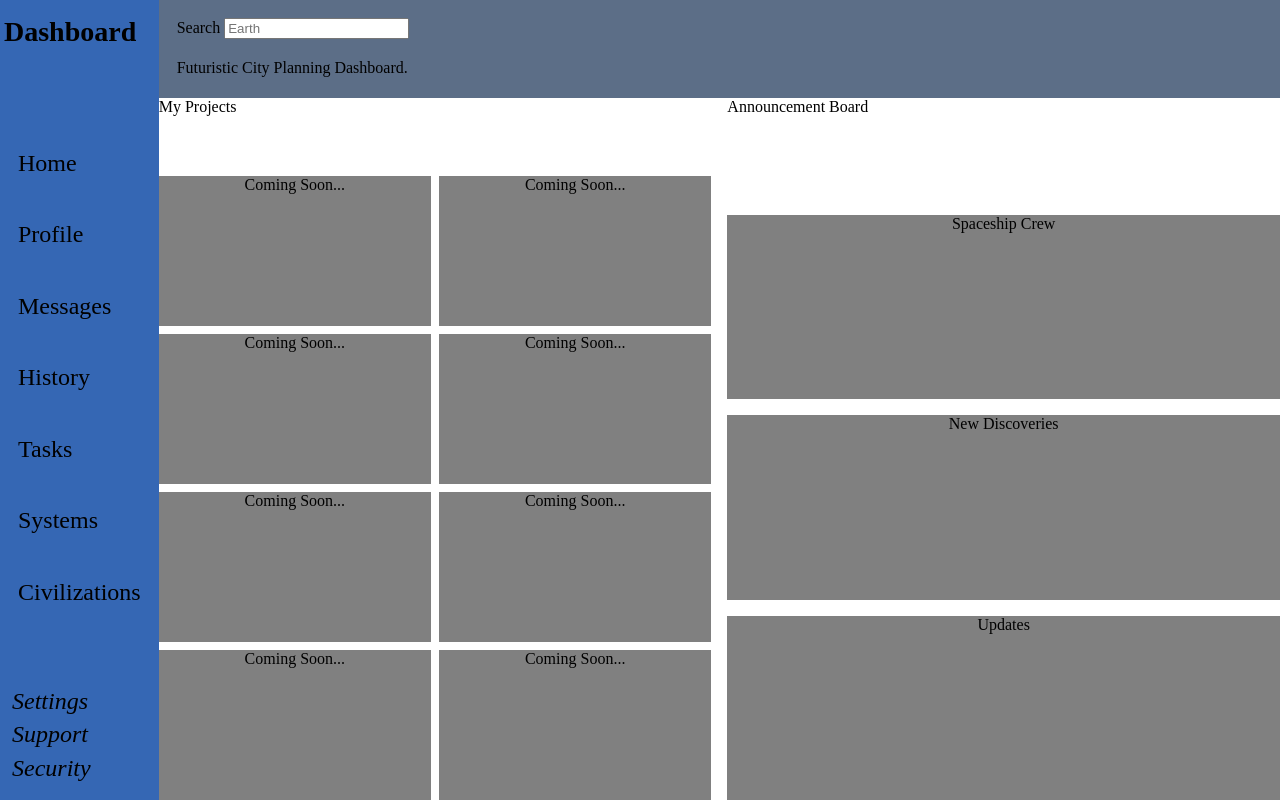
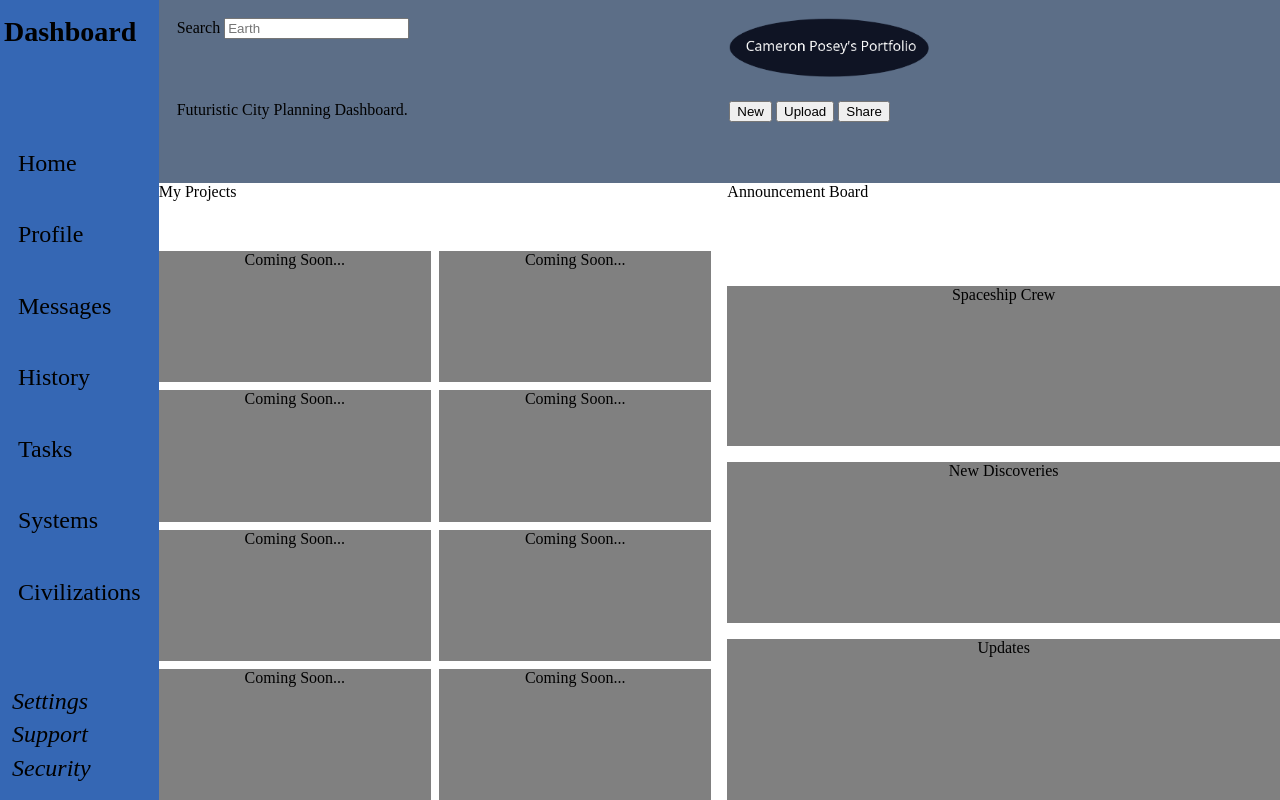
Before and after one commit to CameronTheDeveloper/admin-dashboard, a plain HTML site: page index.html in a window 1280 px wide. Drawn offline with Linux system fonts and the light colour scheme.

Commit message:
Add header logo img, format header foundation

```diff
--- a/index.html
+++ b/index.html
@@ -14,7 +14,14 @@
                 <label for="search">Search</label>
                 <input type="search" name="header-search" id="header-search" placeholder="Earth">
             </div>
+            <div class="header-symbol"><img src="image/portfolioLogo(1).png" alt="Portfolio logo"></div>
             <div class="header-message">Futuristic City Planning Dashboard.</div>
+            <div class="header-buttons">
+                <button class="New">New</button>
+                <button class="upload">Upload</button>
+                <button class="share">Share</button>
+
+            </div>
         </div>
 
         <div class="sidebar">
--- a/style.css
+++ b/style.css
@@ -15,7 +15,13 @@
     display: grid;
     gap: 20px;
     grid-template-rows: 1fr 1fr;
+    grid-template-columns: 1fr 1fr;
     background-color:rgb(92, 110, 135)
+}
+
+.header-symbol img{
+    height: auto;
+    width: 200px;
 }
 
 .sidebar{
@@ -66,7 +72,7 @@
     grid-column: 1/2;
     display: grid;
     grid-template-rows: 1fr 8fr;
-    /* border-left-width and border-left-color */
+    /* border-left-width and border-left-color, border-radius */
 }
 
 .project-container{
```
Also changed, not shown: image/portfolioLogo(1).png (added).
